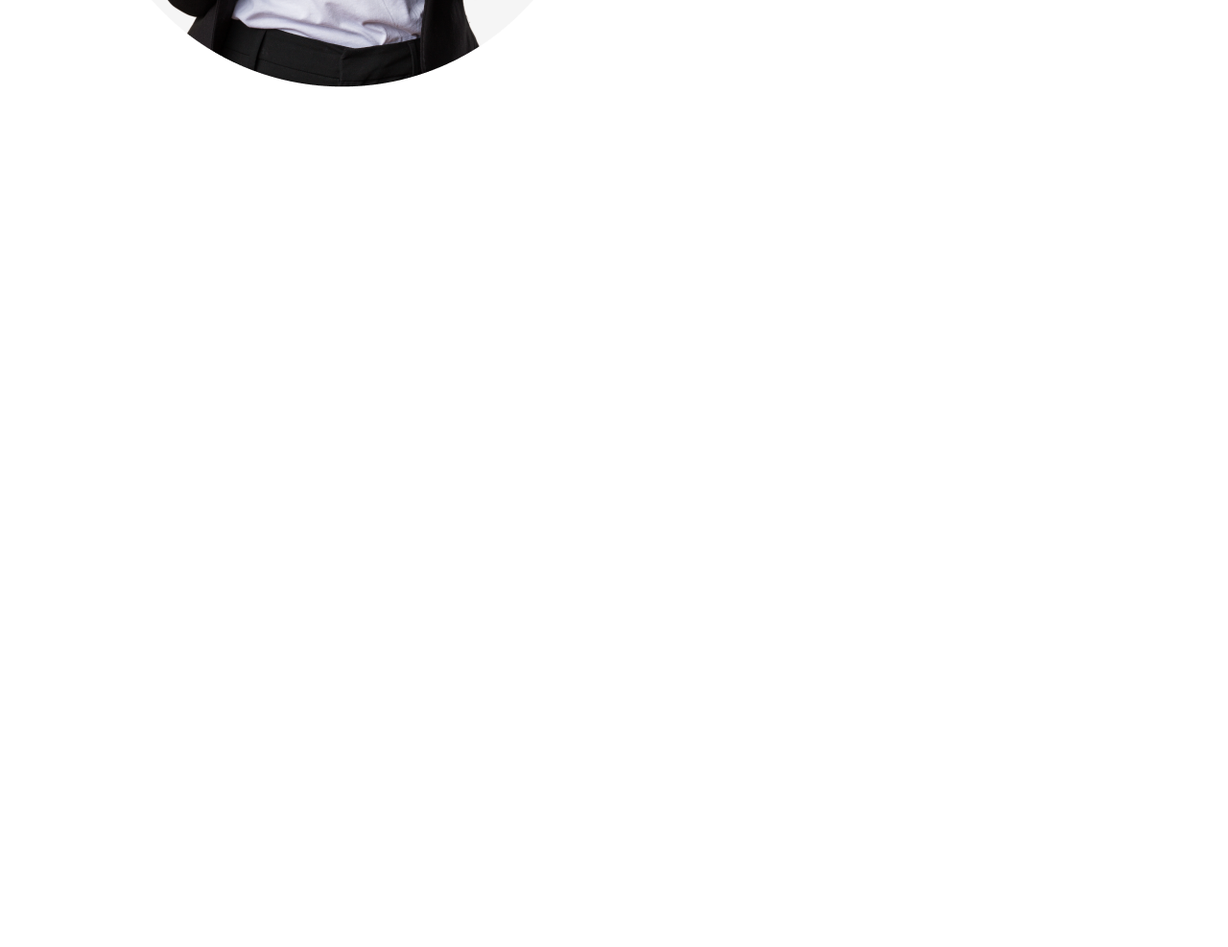
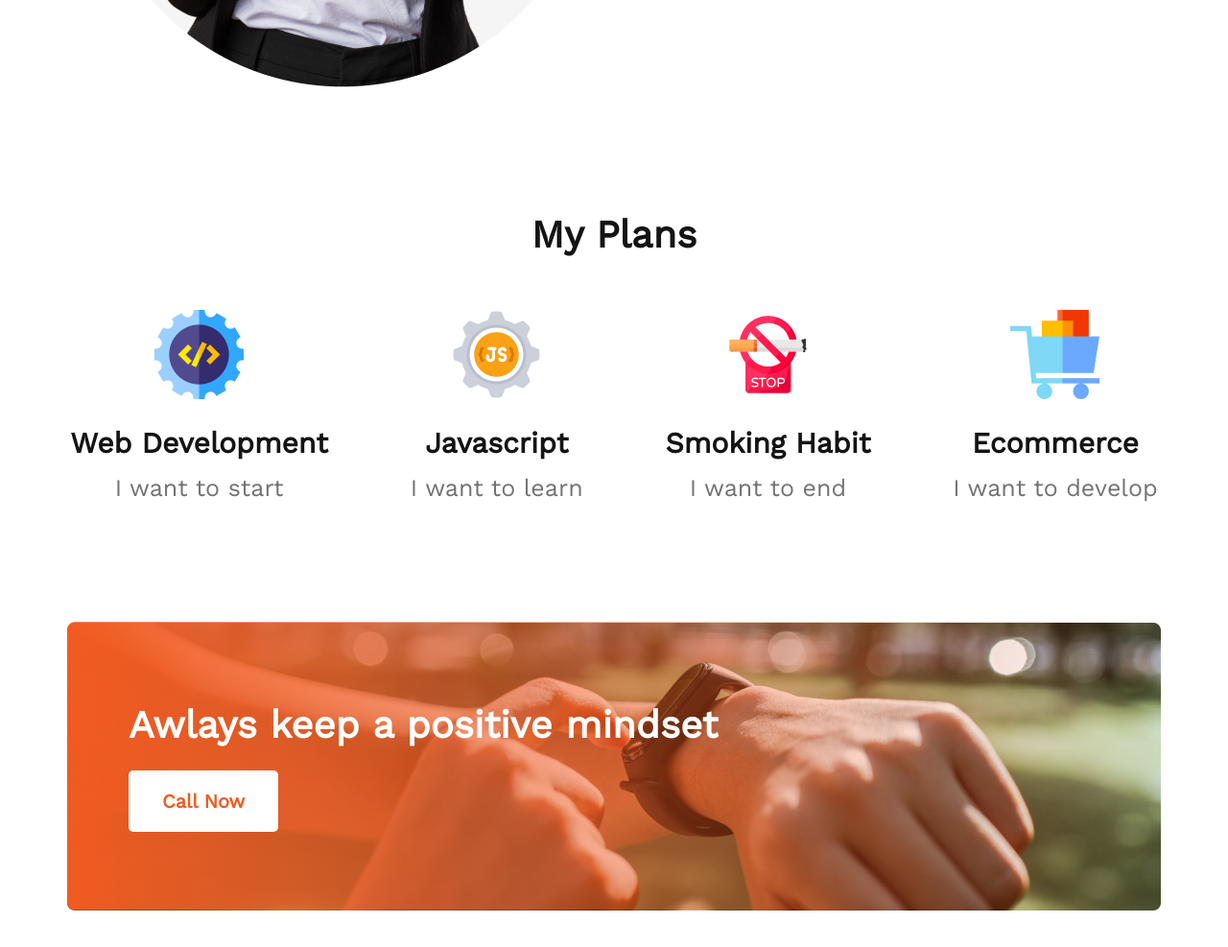
Before and after one commit to webgurusam/assignment-1, a plain HTML site: page index.html in a window 1280 px wide. Shown: the part 1546-2533 px from the top of the page at 96% size. Before the commit the page ends 1767 px from the top, so only its background shows below. Drawn offline with nearby package versions, Linux system fonts and the light colour scheme.

Commit message:
my plans added

```diff
--- a/css/style.css
+++ b/css/style.css
@@ -96,3 +96,48 @@ li {
 .fa-check {
     margin-right: 10px;
 }
+
+/* My Plans Section Styles */
+.section-title {
+    font-size: 40px;
+    text-align: center;
+}
+
+.my-plan {
+    display: flex;
+    gap: 86px;
+    justify-content: center;
+    margin: 55px 0 125px;
+}
+
+.single-plan {
+    text-align: center;
+}
+
+.single-plan-title {
+    margin: 24px 0 15px;
+    font-size: 30px;
+}
+
+.single-plan-description {
+    font-size: 25px;
+}
+
+.call-now {
+    background: url(../images/gradient2.png), url(../images/watch.png);
+    background-repeat: no-repeat;
+    padding: 84px 0px 83px 64px;
+}
+
+.call-now-title {
+    font-size: 40px;
+    color: #ffffff;
+    margin-bottom: 24px;
+}
+
+.call-now-btn {
+    padding-left: 35px;
+    padding-right: 35px;
+    color: #F15B22;
+    background-color: #ffffff;
+}
--- a/index.html
+++ b/index.html
@@ -45,6 +45,38 @@
                 </ul>
             </div>
         </section>
+        <!-- My Plans Section -->
+        <section class="my-plans my-130">
+            <h2 class="section-title">My Plans</h2>
+            <!-- Plan Section -->
+            <div class="my-plan">
+                <div class="single-plan">
+                    <img src="images/icons/web.png" alt="" class="single-plan-thumbnail">
+                    <h2 class="single-plan-title">Web Development</h2>
+                    <p class="single-plan-description">I want to start</p>
+                </div>
+                <div class="single-plan">
+                    <img src="images/icons/js.png" alt="" class="single-plan-thumbnail">
+                    <h2 class="single-plan-title">Javascript</h2>
+                    <p class="single-plan-description">I want to learn</p>
+                </div>
+                <div class="single-plan">
+                    <img src="images/icons/smoke.png" alt="" class="single-plan-thumbnail">
+                    <h2 class="single-plan-title">Smoking Habit</h2>
+                    <p class="single-plan-description">I want to end</p>
+                </div>
+                <div class="single-plan">
+                    <img src="images/icons/ecom.png" alt="" class="single-plan-thumbnail">
+                    <h2 class="single-plan-title">Ecommerce</h2>
+                    <p class="single-plan-description">I want to develop</p>
+                </div>
+            </div>
+            <!-- Call Now Section -->
+            <div class="call-now">
+                <h2 class="call-now-title">Awlays keep a positive mindset</h2>
+                <button class="btn-primary call-now-btn">Call Now</button>
+            </div>
+        </section>
     </main>
 </body>
 
```
